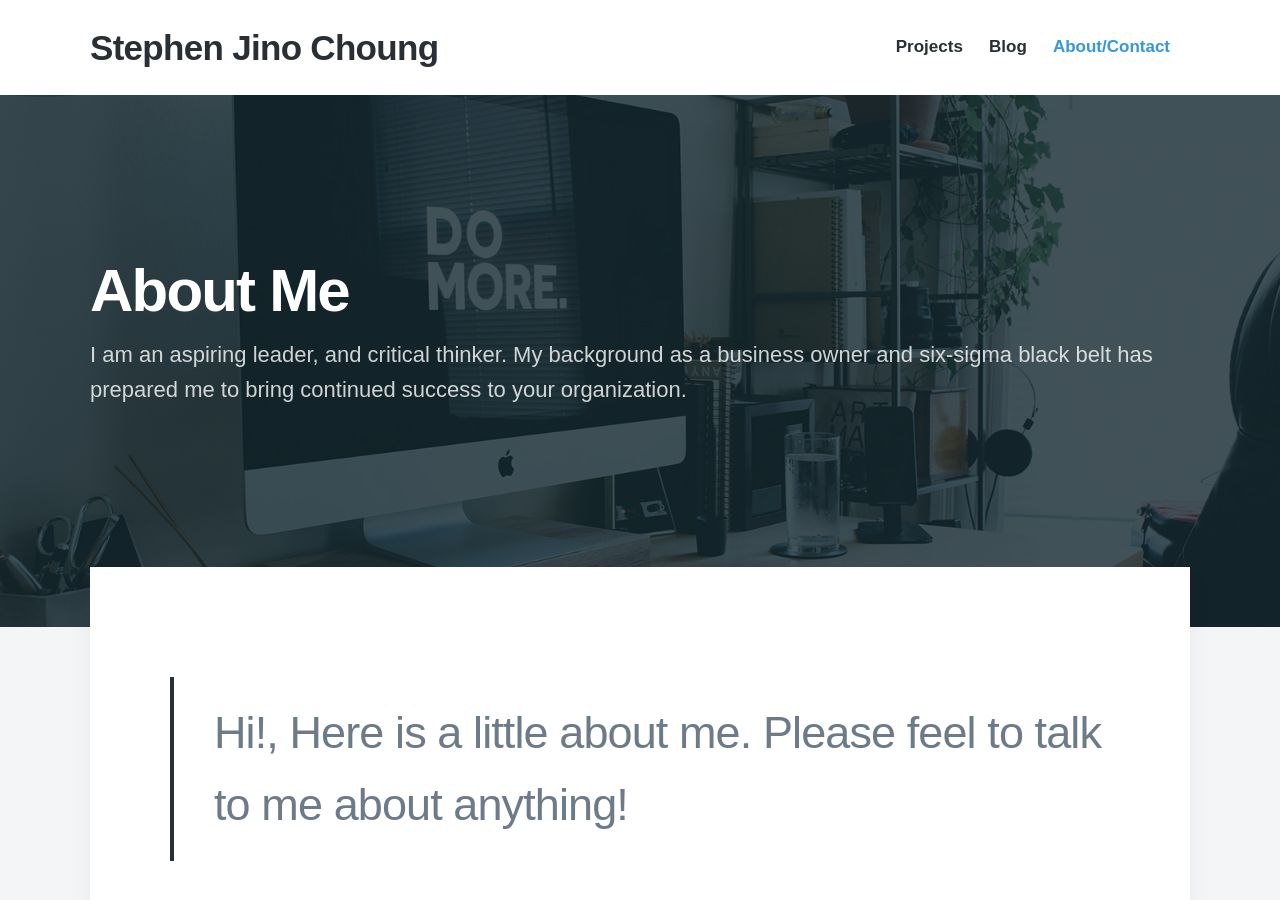
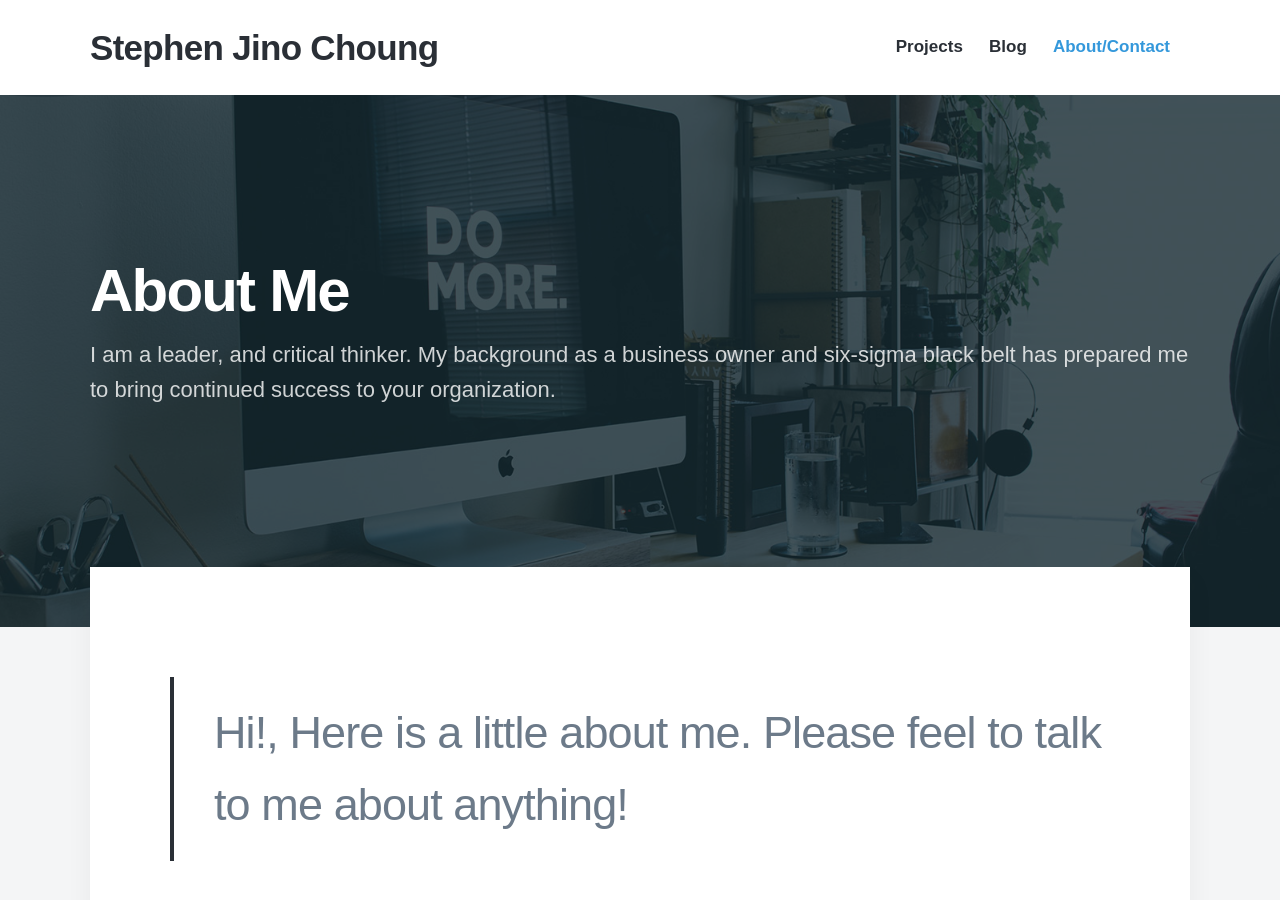
Before and after one commit to Twprcntmlk/Twprcntmlk.github.io, a Jekyll site: the page built from _pages/about.md, in a window 1280 px wide and 900 px high. Built offline with Jekyll 4.4.1, drawn with Linux system fonts in a browser that asks for light colours; nearby versions of some CDN libraries; some web fonts are replaced.

```diff
--- a/_pages/about.md
+++ b/_pages/about.md
@@ -1,6 +1,6 @@
 ---
 title: About Me
-subtitle: I am an aspiring leader, and critical thinker. My background as a business owner and six-sigma black belt has prepared me to bring continued success to your organization.
+subtitle: I am a leader, and critical thinker. My background as a business owner and six-sigma black belt has prepared me to bring continued success to your organization.
 description: Personal is the perfect theme for developers, designers and other creatives.
 featured_image: /images/demo/about.jpg
 ---
--- a/index.html
+++ b/index.html
@@ -1,7 +1,7 @@
 ---
 layout: default
 title: Hi, I am a Full-Stack Software Developer
-description: I am an aspiring leader, and critical thinker. My background as a business owner and six-sigma black belt has prepared me to bring continued success to your organization.
+description: I am a leader, and critical thinker. My background as a business owner and six-sigma black belt has prepared me to bring continued success to your organization.
 featured_image: /images/demo/home2.jpg
 ---
 
```
